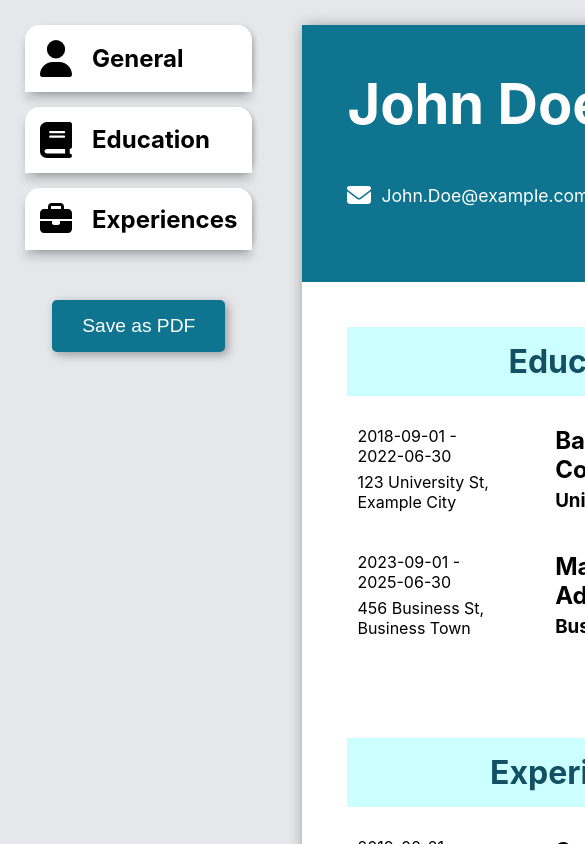
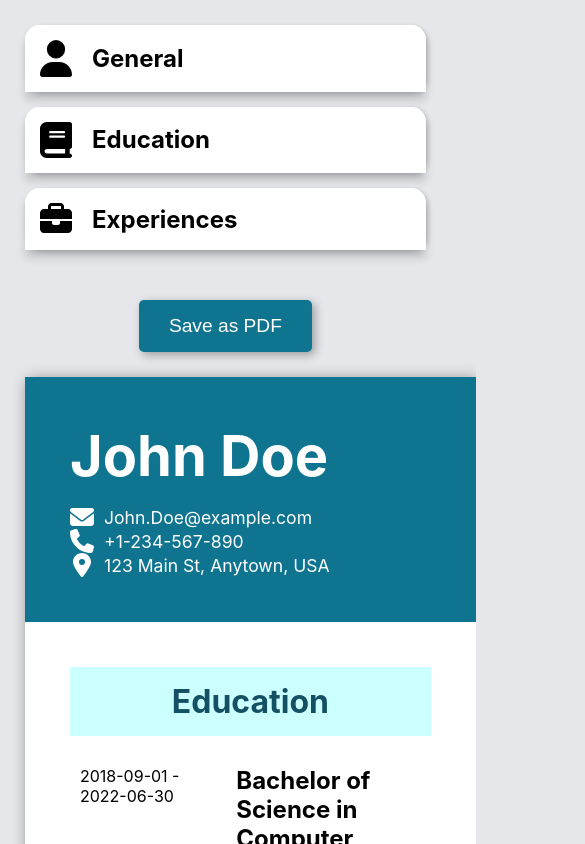
Before and after one commit to Tree-Ro/cv-application, a React (Vite) app: page / in a window 390 px wide. Shown: the top 844 px of the page, 585 px wide, since content can reach past the window. Built offline with nearby package versions, Linux system fonts and the light colour scheme.

Commit message:
added further styling & Media queries to add a responsive design

```diff
--- a/src/styles/main.css
+++ b/src/styles/main.css
@@ -42,3 +42,10 @@ body {
 
   height: 100%;
 }
+
+@media only screen and (max-width: 1100px) {
+  #root {
+    grid-template-columns: 1fr;
+    grid-auto-flow: row;
+  }
+}
--- a/src/styles/resumeStyles.css
+++ b/src/styles/resumeStyles.css
@@ -3,7 +3,6 @@
   grid-template-rows: max-content max-content 1fr;
 
   width: 100%;
-  height: minmax(max-content, 1400px);
   margin: 25px;
 
   box-shadow: gray 3px 3px 15px;
@@ -78,11 +77,16 @@ section > h2 {
   grid-gap: 5px;
 }
 
+@media only screen and (max-width: 785px)  {
+    .general-info {
+      grid-template-rows: 1fr 1fr 1fr;
+    }
+}
+
 @media print {
 
   header.general-content {
     color: black;
-    background-color: var(--main-colour);
   }
 
   .resume-wrapper {
--- a/src/styles/sidebarStyles.css
+++ b/src/styles/sidebarStyles.css
@@ -87,10 +87,6 @@ textarea {
 
   grid-gap: 20px;
   border-radius: 10px;
-
-  animation: fallOut 1s forwards;
-  transform-origin: top;
-  transform: scaleY(1);
 }
 .form-field {
   display: flex;
@@ -126,17 +122,6 @@ textarea {
   transform: scale(1.05);
 }
 
-
-@keyframes fallOut {
-  0% {
-    transform: scaleY(0);
-  }
-
-  100%{
-    transform: scaleY(1);
-  }
-}
-
 @media print {
   .sidebar {
     display: none;
```
